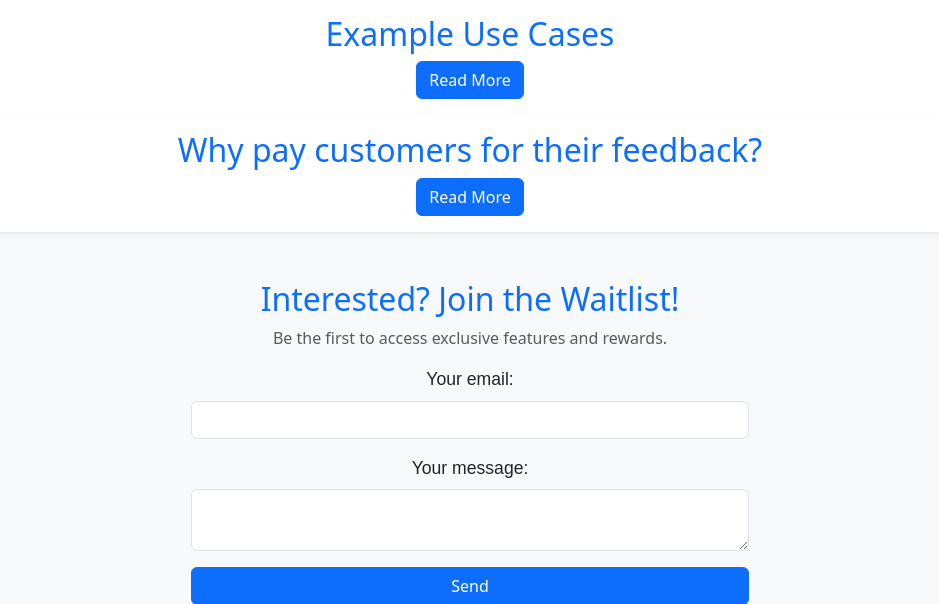
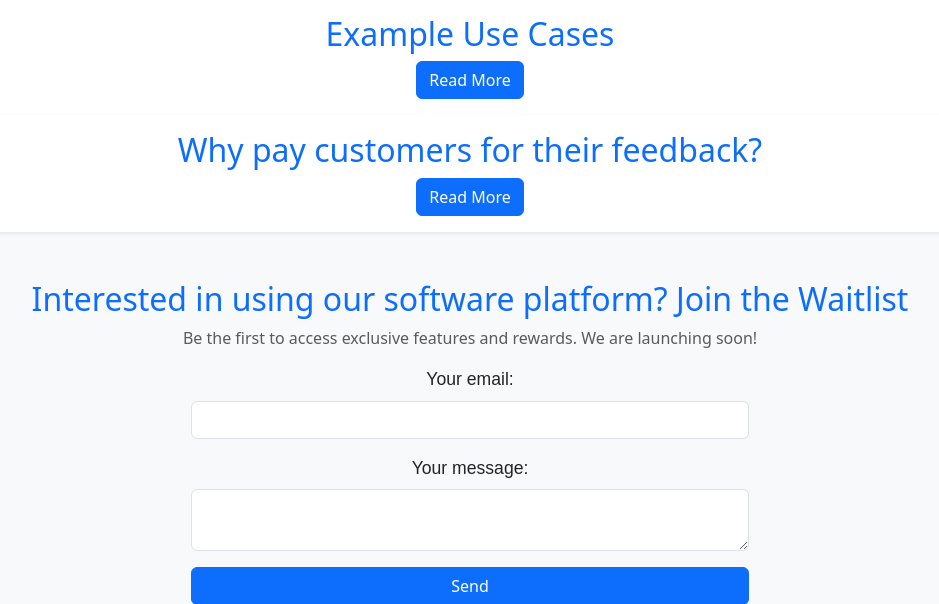
Before and after one commit to edwrand/landing, a Flask app: page / in a window 1280 px wide. Shown: the part 741-1345 px from the top of the page, without its empty margins (170-1109 px from the left). Run offline with Flask 2, Linux system fonts and the light colour scheme.

```diff
--- a/templates/index.html
+++ b/templates/index.html
@@ -262,8 +262,8 @@
         </section>
 
         <section id="cta" class="text-center py-5">
-            <h2 class="text-primary">Interested? Join the Waitlist!</h2>
-            <p class="text-muted">Be the first to access exclusive features and rewards.</p>
+            <h2 class="text-primary">Interested in using our software platform? Join the Waitlist</h2>
+            <p class="text-muted">Be the first to access exclusive features and rewards. We are launching soon!</p>
 
             <form id="cta-form" action="https://formspree.io/f/mrbzjywo" method="POST" class="w-50 mx-auto">
                 <div class="mb-3">
```
